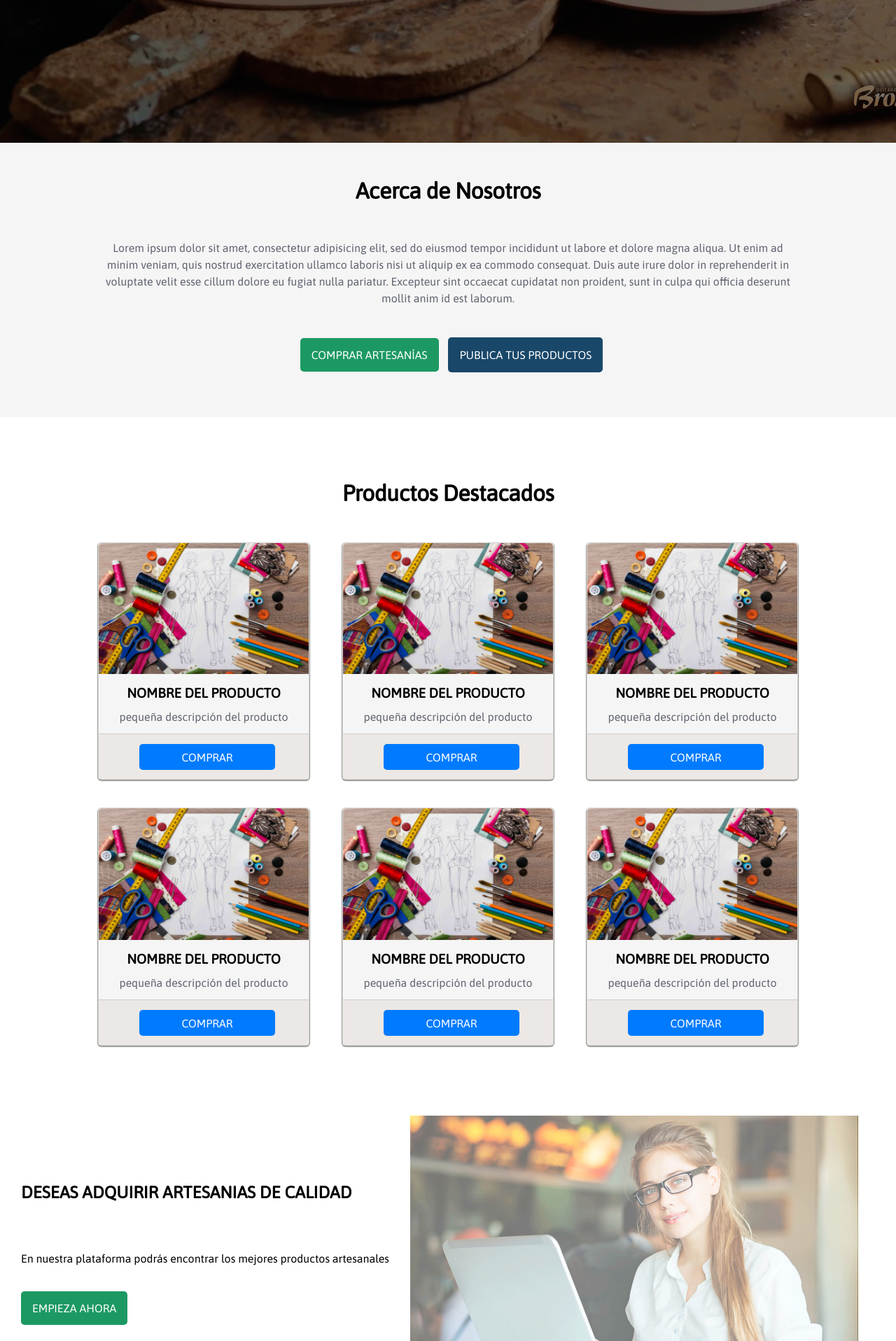
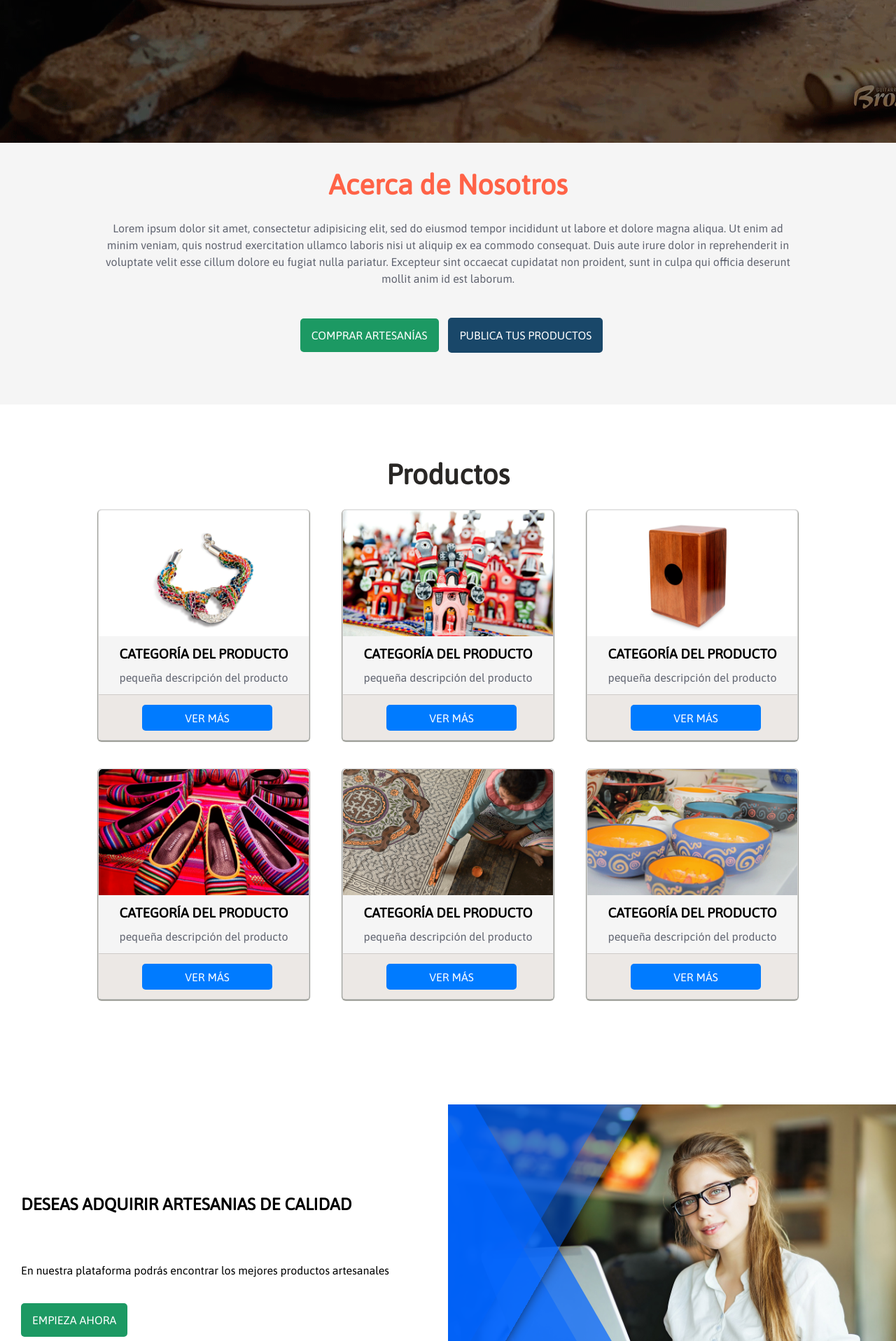
Before and after one commit to javierbull/projectld2d, a PHP site: page / in a window 1280 px wide. Shown: the part 596-2512 px from the top of the page at 70% size. Run offline with PHP 8.4, Linux system fonts and the light colour scheme; some web fonts are replaced.

Commit message:
nuevos efectos

```diff
--- a/css/main.css
+++ b/css/main.css
@@ -77,11 +77,26 @@ table {
   text-decoration: none;
   font-weight: bold;
   font-size: 1.6rem;
-  color: #FF895D;
   font-family: 'Flamenco', cursive;
   transition: all 0.5s ease-in-out;
+  animation:  type 3s;
+  animation-fill-mode: forwards;
+  overflow: hidden;
+  width: 13ch;
+  animation-delay: 3s;
+  color: white;
 }
 
+@keyframes type {
+  0%{
+
+    width: 0ch;
+  }
+  100%{
+    color: #FF895D;
+    width: 13ch;
+  }
+}
 
 
 .menu a {
@@ -240,34 +255,93 @@ z-index: 100;
 /* fin banner -----------------------------------*/
 
 /*-bloque about------------------------------------*/
-.about {
+.about, .productos{
   text-align: center;
+  padding: 70px 0;
   margin-bottom: 40px;
-  padding-bottom: 60px;
+  height: auto;
+  position: relative;
+}
+
+.contenedor_h1 {
+
+  height: 40px;
+  font-size: 40px;
+  line-height: 40px;
+  font-weight: 600;
+  position: absolute;
+  top: 40px;
+  left: 0;
+  right: 0;
+  bottom: 0;
+  overflow: hidden;
+
+}
+
+.list-tittle {
+  animation: rotacion 6s infinite;
+}
+
+.tomato-text{
+  color: tomato;
+}
+
+.green-text{
+  color: green;
+}
+
+.purple-text{
+  color:#292725;
+}
+
+
+
+
+@keyframes rotacion {
+  0%{
+    margin-top: 0;
+  }
+  20%{
+    margin-top: 0;
+  }
+  25%{
+    margin-top: -40px;
+  }
+  50%{
+    margin-top: -40px;
+  }
+  55%{
+    margin-top: -80px;
+  }
+  80%{
+    margin-top: -80px;
+  }
+  85%{
+    margin-top: -40px;
+  }
+  95%{
+    margin-top: -40px;
+  }
+  100%{
+    margin-top: 0px;
+  }
 }
 
 .title{
   font-weight: 600;
-  font-size: 2rem;
-  line-height: 1.2;
+  font-size: 40px;
+  line-height: 40px;
   letter-spacing: -0.015em;
-  padding: 50px 0;
   text-align: center;
   transition: all 0.3s ease-in-out;
 
 }
 
-.title:hover
-
-.about {
-  height: auto;
-}
 
 .about p {
   color: #606470;
   line-height: 1.5;
-  margin-bottom: 40px;
-  margin-bottom: 40px;
+  margin: 40px 0;
 }
 
 .btn {
@@ -288,10 +362,15 @@ z-index: 100;
 }
 /*fin bloque about---------------------------------*/
 /*productos-------------------------------*/
-.productos{
-  margin-bottom:60px;
-  margin-top: 20px;
-}
+
+
+/* .productos {
+  text-align: center;
+  padding: 70px 0;
+  margin-bottom: 40px;
+  height: auto;
+  position: relative;
+} */
 
 .bg-blue{
   background: #007bff;
@@ -321,6 +400,19 @@ z-index: 100;
 .card img{
   width: 300px;
   border-radius: 5px 5px 0 0;
+  transition: all 0.5s ease-in-out;
+}
+
+.img-border-hidden {
+  overflow: hidden;
+  width: 300px;
+  height: 180px;
+  border-radius: 5px 5px 0 0;
+}
+
+.card img:hover {
+  -webkit-transform: scale(1.15);
+    transform: scale(1.15);
 
 }
 
@@ -344,6 +436,7 @@ z-index: 100;
 }
 
 .cards-block {
+  padding-top: 40px;
   display: flex;
   flex-wrap: wrap;
   justify-content: space-between;
@@ -357,12 +450,134 @@ z-index: 100;
 /* stories -----------------------*/
   .stories {
     display: flex;
+    justify-content: space-between;
+    width: 100%;
+  }
+
+  .stories img {
+    width: 640px;
+    transition: all 0.5s ease-in-out;
+  }
+
+  .content-img{
+    width: 640px;
+    position: relative;
+    overflow: hidden;
 
   }
 
-  .stories img {
-    width: 50vw;
+
+  .content-img:hover .content-1{
+    width: 200%;
   }
+
+  .content-img:hover .content-2{
+    width: 200%;
+  }
+  .content-img:hover .content-3{
+    width: 200%;
+  }
+  .content-img:hover .content-4{
+    width: 200%;
+  }
+
+  .content-img:hover img{
+    transform: scale(1.5);
+    transition: all 0.3s ease-in-out;
+    opacity: 0.5;
+  }
+
+  .content-txt {
+    position: absolute;
+    top: 0;
+    width: 400px;
+    padding: 10px;
+    z-index: 100;
+    color: white;
+    text-align: center;
+    margin-top: 100px;
+  }
+
+  .titulo-3 {
+    font-size: 30px;
+    color: white;
+    opacity: 0;
+    transform: scale(0.2);
+    transition: all 0.3s ease-in-out;
+  }
+
+  .content-txt p {
+    font-size: 20px;
+    margin-top: 10px;
+    opacity: 0;
+    transform: scale(0.2);
+    transition: all 0.3s ease-in-out;
+  }
+
+  .content-img:hover h3{
+    opacity: 1;
+    transition: all 0.3s ease-in-out;
+    transform: scale(1);
+  }
+
+  .content-img:hover p{
+    opacity: 1;
+    transform: scale(1);
+    transition: all 0.3s ease-in-out;
+  }
+
+
+  .content-1{
+    width: 1000px;
+    height: 1000px;
+    position: absolute;
+    background: rgba(0, 100, 255, 0.7);
+    top: 0;
+    -webkit-transform: rotate(-30deg);
+    transform: rotate(-30deg);
+    margin-left:-750px;
+    transition: all 0.35s ease-in-out;
+  }
+
+  .content-2{
+    width: 1000px;
+    height: 1000px;
+    position: absolute;
+    background: rgba(0, 100, 255, 0.5);
+    top: 0;
+    -webkit-transform: rotate(-30deg);
+    transform: rotate(-30deg);
+    margin-left:-800px;
+    transition: all 0.9s ease-in-out;
+  }
+
+  .content-3{
+    width: 1000px;
+    height: 1000px;
+    position: absolute;
+    background: rgba(0, 100, 255, 0.5);
+    top: 0;
+    -webkit-transform: rotate(-30deg);
+    transform: rotate(30deg);
+    margin-left:-800px;
+    margin-top: -500px;
+    transition: all 0.4s ease-in-out;
+    box-shadow: 0px 1px 20px -5px black;
+  }
+
+.content-4{
+    width: 1000px;
+    height: 1000px;
+    position: absolute;
+    background: rgba(0, 100, 255, 0.5);
+    top: 0;
+    -webkit-transform: rotate(-30deg);
+    transform: rotate(30deg);
+    margin-left:-850px;
+    margin-top: -500px;
+    transition: all 0.8s ease-in-out;
+  }
+
 
   .stories h2 {
     font-weight: 600;
--- a/form_art.html
+++ b/form_art.html
@@ -26,8 +26,8 @@
         <img src="images/login_google.png" alt="">
       </a>
     </div>
-    <form class="form" action="index.html" method="post" onsubmit="return validar();">
-      <input type="text" name="text" placeholder="Nombre Completo" value="" id="name">
+    <form class="form" action="index.html" method="post" onsubmit="return validar()">
+      <input type="text" name="text" placeholder="Nombre Completo" onkeypress="return soloLetras(event)" id="name">
       <input type="email" name="email" placeholder="Email" value="" id="email">
       <input type="password" name="password" placeholder="Contraseña" value="" id="contraseña">
       <input type="password" name="confirm" placeholder="Confirmar Contraseña" value="" id="confirmar">
--- a/index.html
+++ b/index.html
@@ -48,7 +48,14 @@
     <!-- Nosotros --------------------------------------------->
     <div class="about bg-gray" id="about">
       <div class="container">
-        <h1 class="title">Acerca de Nosotros</h1>
+        <div class="contenedor_h1">
+          <ul class="list-tittle">
+            <li class="tomato-text">Acerca de Nosotros</li>
+            <li class="green-text">Acerca de Nosotros</li>
+            <li class="purple-text">Acerca de Nosotros</li>
+          </ul>
+        </div>
+
         <p>Lorem ipsum dolor sit amet, consectetur adipisicing elit,
           sed do eiusmod tempor incididunt ut labore et dolore magna aliqua.
           Ut enim ad minim veniam, quis nostrud exercitation ullamco laboris
@@ -66,67 +73,85 @@
     <!-- fin Nosotros----------------------------------------------->
     <!-- producros----------------------------------------------->
     <div class="productos container" id="productos">
-      <h1 class="title">Productos Destacados</h1>
+
+      <div class="contenedor_h1">
+        <ul class="list-tittle">
+          <li class="purple-text">Productos</li>
+          <li class="tomato-text">Productos</li>
+          <li class="green-text">Productos</li>
+        </ul>
+      </div>
+
       <div class="cards-block">
         <div class="card bg-gray">
-          <img src="images/card-5.png" alt="">
-          <h2>Nombre del Producto</h2>
+          <div class="img-border-hidden">
+            <img src="images/collar.png" alt="">
+          </div>
+          <h2>Categoría del Producto</h2>
           <p>pequeña descripción del producto</p>
           <div class="btn-card">
-            <a href="#" class="btn bg-blue">COMPRAR</a>
+            <a href="#" class="btn bg-blue">VER MÁS</a>
           </div>
         </div>
 
         <div class="card bg-gray">
-          <img src="images/card-5.png" alt="">
-          <h2>Nombre del Producto</h2>
+          <div class="img-border-hidden">
+            <img src="images/iglesia.png" alt="">
+          </div>
+          <h2>Categoría del Producto</h2>
           <p>pequeña descripción del producto</p>
           <div class="btn-card">
-            <a href="#" class="btn bg-blue">COMPRAR</a>
+            <a href="#" class="btn bg-blue">VER MÁS</a>
           </div>
         </div>
 
         <div class="card bg-gray">
-          <img src="images/card-5.png" alt="">
-          <h2>Nombre del Producto</h2>
+          <div class="img-border-hidden">
+            <img src="images/cajon.png" alt="">
+          </div>
+          <h2>Categoría del Producto</h2>
           <p>pequeña descripción del producto</p>
           <div class="btn-card">
-            <a href="#" class="btn bg-blue">COMPRAR</a>
+            <a href="#" class="btn bg-blue">VER MÁS</a>
           </div>
         </div>
 
         <div class="card bg-gray">
-          <img src="images/card-5.png" alt="">
-          <h2>Nombre del Producto</h2>
+          <div class="img-border-hidden">
+            <img src="images/valerinas.png" alt="">
+          </div>
+          <h2>Categoría del Producto</h2>
           <p>pequeña descripción del producto</p>
           <div class="btn-card">
-            <a href="#" class="btn bg-blue">COMPRAR</a>
+            <a href="#" class="btn bg-blue">VER MÁS</a>
           </div>
         </div>
 
         <div class="card bg-gray">
-          <img src="images/card-5.png" alt="">
-          <h2>Nombre del Producto</h2>
+          <div class="img-border-hidden">
+            <img src="images/alfombra.png" alt="">
+          </div>
+          <h2>Categoría del Producto</h2>
           <p>pequeña descripción del producto</p>
           <div class="btn-card">
-            <a href="#" class="btn bg-blue">COMPRAR</a>
+            <a href="#" class="btn bg-blue">VER MÁS</a>
           </div>
         </div>
 
         <div class="card bg-gray">
-          <img src="images/card-5.png" alt="">
-          <h2>Nombre del Producto</h2>
+          <div class="img-border-hidden">
+            <img src="images/platos.png" alt="">
+          </div>
+          <h2>Categoría del Producto</h2>
           <p>pequeña descripción del producto</p>
           <div class="btn-card">
-            <a href="#" class="btn bg-blue">COMPRAR</a>
+            <a href="#" class="btn bg-blue">VER MÁS</a>
           </div>
         </div>
       </div>
     </div>
     <!-- fin productos----------------------------------------------->
-    <!-- mensaje motivador ------------------------------>
 
-    <!-- fin mensaje motivador --------------------------->
     <!-- historias --------------------------------------->
     <div class="stories">
       <div class="stories-text-left ">
@@ -135,14 +160,35 @@
         </p>
         <a href="#" class="btn btn-light">EMPIEZA AHORA</a>
       </div>
-      <div class="img-stories">
-        <img src="images/free-1.png" alt="">
+
+      <div class="content-img">
+        <img src="images/freelancer.jpg">
+        <div class="content-txt">
+          <h3 class="titulo-3">Título</h2>
+          <p>
+            Lorem ipsum dolor sit amet, consectetur  elit, sed do eiusmod tempor incididunt ut labore et dolore magna aliqua. Ut enim ad minim veniam, quis nostrud exercitation ullamco laboris nisi .
+          </p>
+        </div>
+        <div class="content-1"></div>
+        <div class="content-2"></div>
+        <div class="content-3"></div>
+        <div class="content-4"></div>
       </div>
     </div>
 
     <div class="stories">
-      <div class="img-stories">
-        <img src="images/free-2.png" alt="">
+      <div class="content-img">
+        <img src="images/freelancer2.jpg">
+        <div class="content-txt">
+          <h3 class="titulo-3">Título</h2>
+          <p>
+            Lorem ipsum dolor sit amet, consectetur  elit, sed do eiusmod tempor incididunt ut labore et dolore magna aliqua. Ut enim ad minim veniam, quis nostrud exercitation ullamco laboris nisi .
+          </p>
+        </div>
+        <div class="content-1"></div>
+        <div class="content-2"></div>
+        <div class="content-3"></div>
+        <div class="content-4"></div>
       </div>
       <div class="stories-text-right">
         <h2 class="">Deseas adquirir artesanias de calidad</h2>
--- a/js/main.js
+++ b/js/main.js
@@ -6,6 +6,7 @@ function validar() {
   var email = document.getElementById('email').value;
   var contraseña = document.getElementById('contraseña').value;
   var ccontraseña = document.getElementById('confirmar').value;
+  var regex = /^[-\w.%+]{1,64}@(?:[A-Z0-9-]{1,63}\.){1,125}[A-Z]{2,63}$/i;
 
   if (username == "") {
     alert(" Escriba su nombre");
@@ -27,4 +28,43 @@ function validar() {
     return false;
   }
 
+
+  if (contraseña !== ccontraseña) {
+    alert("La contraseña no coincide");
+    return false;
+  }
+
+  if (!regex.test(email)) {
+    alert("correo invalido");
+    return false;
+  }
+
 }
+
+
+
+
+function soloLetras(e){
+
+    key=e.keycode || e.which;
+
+    teclado=String.fromCharCode(key).toLowerCase();
+
+    letras="abcdefghijklmnñopqrstuvwxyz";
+
+    especiales="8-37-38-46-164";
+
+    teclado_especial=false;
+
+    for (var i in especiales) {
+      if (key==especiales[i]) {
+        teclado_especial=true;
+        break;
+      }
+    }
+
+    if (letras.indexOf(teclado)==-1  && !teclado_especial) {
+
+      return false;
+    }
+}
```
Also changed, not shown: images/alfombra.png (added), images/cajon.png (added), images/ceramica.png (added), images/collar.png (added), images/freelancer.jpg (added), images/freelancer2.jpg (added), images/iglesia.png (added), images/panuelo.png (added), images/platos.png (added), images/valerinas.png (added).
